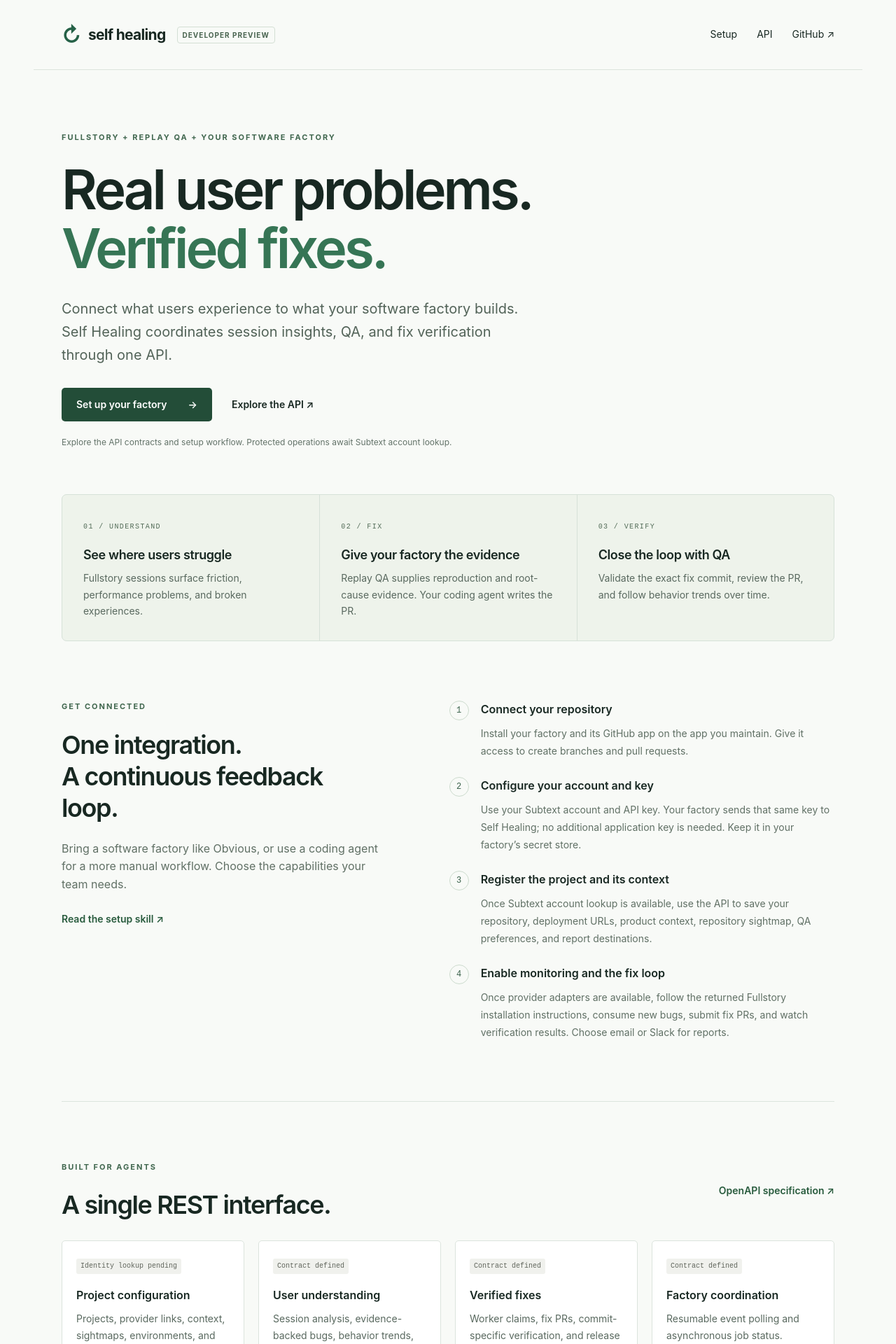
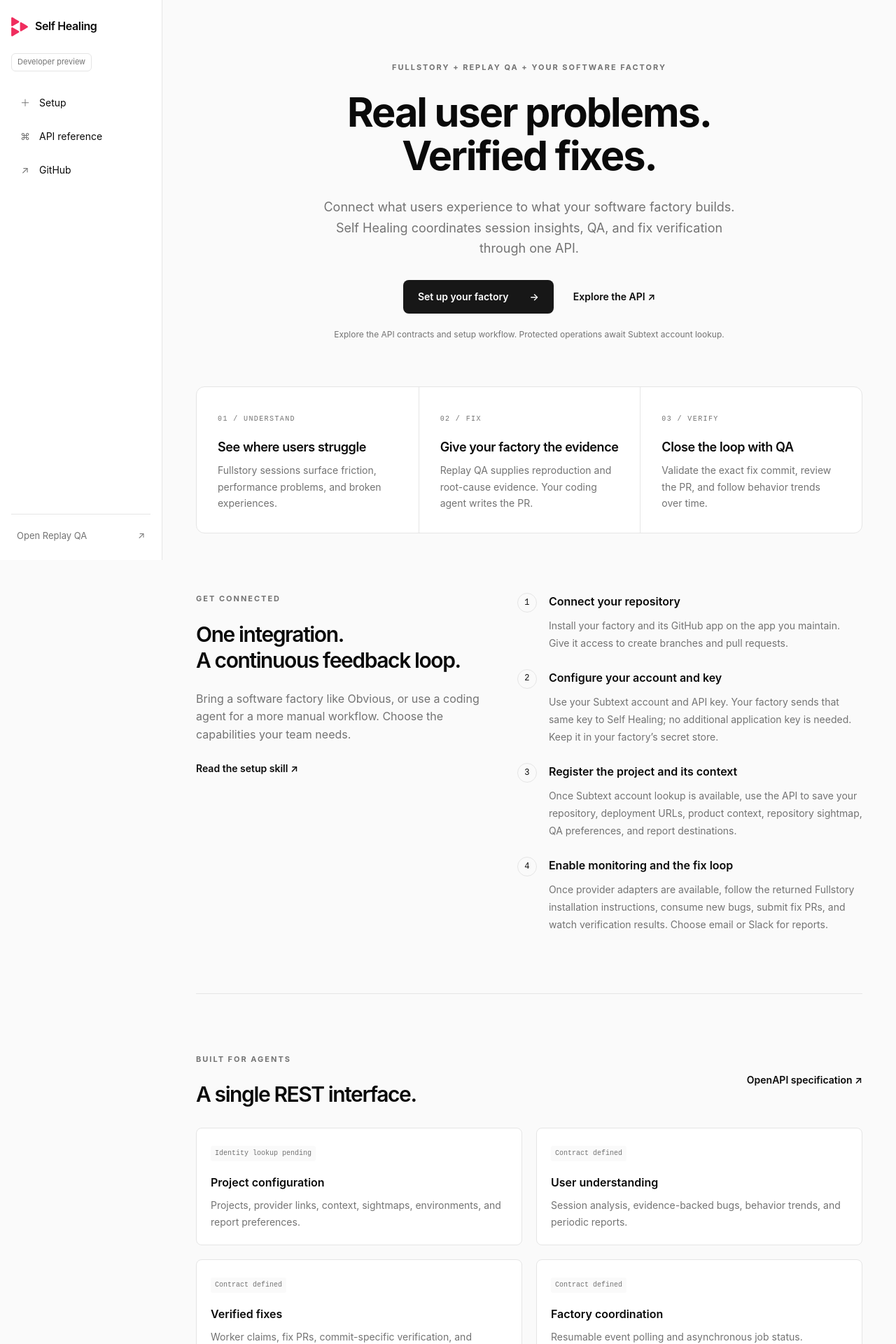
Before and after one commit to replayio/self-healing, a React (Vite) app: page /api/v1/account in a window 1280 px wide. Shown: the top 1920 px of the page at 70% size. Built offline with nearby package versions, Linux system fonts and the light colour scheme.

Commit message:
Align Self Healing appearance with Replay QA

```diff
--- a/index.html
+++ b/index.html
@@ -7,6 +7,7 @@
       name="description"
       content="Connect real user problems to verified fixes with Fullstory, Replay QA, and your software factory."
     />
+    <link rel="icon" type="image/svg+xml" href="/images/replay-logo.svg" />
     <title>Self Healing · From user problems to verified fixes</title>
   </head>
   <body>
--- a/src/main.tsx
+++ b/src/main.tsx
@@ -27,18 +27,31 @@
 function App() {
   return (
     <>
+      <a className="skip-link" href="#main-content">
+        Skip to content
+      </a>
       <header>
         <a className="brand" href="/" aria-label="Self Healing home">
-          <span className="brand-icon">↻</span> self healing
-          <span className="badge">Developer preview</span>
+          <img className="brand-icon" src="/images/replay-logo.svg" alt="" />
+          Self Healing
         </a>
+        <span className="badge">Developer preview</span>
         <nav aria-label="Main navigation">
-          <a href="#setup">Setup</a>
-          <a href="#api">API</a>
-          <a href="https://github.com/replayio/self-healing">GitHub ↗</a>
+          <a href="#setup">
+            <span aria-hidden="true">＋</span> Setup
+          </a>
+          <a href="#api">
+            <span aria-hidden="true">⌘</span> API reference
+          </a>
+          <a href="https://github.com/replayio/self-healing">
+            <span aria-hidden="true">↗</span> GitHub
+          </a>
         </nav>
+        <a className="qa-link" href="https://qa.replay.io">
+          Open Replay QA <span aria-hidden="true">↗</span>
+        </a>
       </header>
-      <main>
+      <main id="main-content" tabIndex={-1}>
         <section className="hero">
           <p className="eyebrow">
             FULLSTORY + REPLAY QA + YOUR SOFTWARE FACTORY
@@ -192,7 +205,8 @@
       </main>
       <footer>
         <a className="brand" href="/">
-          ↻ self healing
+          <img className="brand-icon" src="/images/replay-logo.svg" alt="" />
+          Self Healing
         </a>
         <p>Understand the experience. Improve the software.</p>
         <a href="https://github.com/replayio/self-healing">Source & setup ↗</a>
--- a/src/style.css
+++ b/src/style.css
@@ -1,4 +1,13 @@
 :root {
+  /* Shared with Replay QA's src/index.css light theme. */
+  --brand: #f02d5e;
+  --primary: #171717;
+  --text: #0a0a0a;
+  --muted: #737373;
+  --canvas: #fafafa;
+  --surface: #fff;
+  --border: #e5e5e5;
+  color-scheme: light;
   font-family:
     Inter,
     ui-sans-serif,
@@ -7,8 +16,8 @@
     BlinkMacSystemFont,
     "Segoe UI",
     sans-serif;
-  color: #182822;
-  background: #f8faf7;
+  color: var(--text);
+  background: var(--canvas);
   font-synthesis: none;
   font-weight: 400;
   line-height: 1.6;
@@ -20,6 +29,7 @@
 }
 body {
   margin: 0;
+  -webkit-font-smoothing: antialiased;
 }
 a {
   color: inherit;
@@ -30,82 +40,129 @@
   text-underline-offset: 5px;
 }
 a:focus-visible {
-  outline: 3px solid #28664c;
+  outline: 3px solid var(--primary);
   outline-offset: 6px;
   border-radius: 3px;
 }
-header,
 main,
 footer {
-  max-width: 1184px;
+  max-width: 1200px;
   margin: 0 auto;
-  padding-left: 40px;
-  padding-right: 40px;
+  padding-left: 48px;
+  padding-right: 48px;
+}
+#root {
+  padding-left: 232px;
 }
 header {
-  min-height: 100px;
+  position: fixed;
+  inset: 0 auto 0 0;
+  width: 232px;
+  padding: 24px 16px;
   display: flex;
-  align-items: center;
-  justify-content: space-between;
+  flex-direction: column;
   gap: 24px;
-  border-bottom: 1px solid #dce4dd;
+  background: var(--surface);
+  border-right: 1px solid var(--border);
 }
 .brand {
   display: flex;
   align-items: center;
   gap: 10px;
-  font-size: 21px;
-  font-weight: 700;
-  letter-spacing: -0.7px;
+  font-size: 16px;
+  font-weight: 600;
+  letter-spacing: -0.4px;
+  color: var(--text);
 }
 .brand-icon {
-  font-size: 30px;
-  color: #256147;
+  width: 24px;
+  height: 28px;
 }
 .badge {
-  font-size: 10px;
-  text-transform: uppercase;
-  letter-spacing: 1px;
-  border: 1px solid #d3dfd4;
-  padding: 3px 7px;
-  border-radius: 4px;
-  margin-left: 6px;
-  color: #48634f;
+  align-self: flex-start;
+  font-size: 11px;
+  border: 1px solid var(--border);
+  padding: 3px 8px;
+  border-radius: 6px;
+  color: var(--muted);
 }
 nav {
   display: flex;
-  gap: 28px;
+  flex-direction: column;
+  gap: 6px;
   font-size: 14px;
+}
+nav a {
+  display: flex;
+  align-items: center;
+  gap: 12px;
+  padding: 10px 12px;
+  border-radius: 8px;
+}
+nav a:hover {
+  background: var(--canvas);
+  text-decoration: none;
+}
+nav a span {
+  width: 16px;
+  text-align: center;
+  color: var(--muted);
+}
+.qa-link {
+  margin-top: auto;
+  border-top: 1px solid var(--border);
+  padding: 20px 8px 0;
+  display: flex;
+  justify-content: space-between;
+  font-size: 13px;
+  color: var(--muted);
 }
 .hero {
   padding: 88px 0 64px;
-  max-width: 890px;
+  max-width: 780px;
+  margin: 0 auto;
+  text-align: center;
+}
+.skip-link {
+  position: fixed;
+  top: 8px;
+  left: 8px;
+  transform: translateY(-160%);
+  z-index: 10;
+  padding: 8px 16px;
+  background: var(--primary);
+  color: white;
+  border-radius: 8px;
+}
+.skip-link:focus {
+  transform: translateY(0);
 }
 .eyebrow {
   font-size: 11px;
   font-weight: 700;
   letter-spacing: 2px;
-  color: #41674f;
+  color: var(--muted);
   margin: 0 0 23px;
 }
 h1 {
-  font-size: clamp(44px, 6.5vw, 78px);
+  font-size: clamp(36px, 4.5vw, 60px);
   line-height: 1.08;
-  letter-spacing: -4px;
+  letter-spacing: -2px;
   margin: 0 0 28px;
-  font-weight: 600;
+  font-weight: 700;
 }
 h1 span {
-  color: #367555;
+  color: var(--text);
 }
 .intro {
-  font-size: 20px;
-  max-width: 675px;
+  font-size: 18px;
+  max-width: 620px;
   line-height: 1.65;
-  color: #526358;
-  margin: 0 0 30px;
+  color: var(--muted);
+  margin: 0 auto 30px;
 }
 .actions {
+  justify-content: center;
   display: flex;
   align-items: center;
   gap: 28px;
@@ -114,15 +171,15 @@
   display: inline-flex;
   gap: 30px;
   align-items: center;
-  background: #234d38;
+  background: var(--primary);
   color: #fff;
   padding: 13px 21px;
-  border-radius: 5px;
+  border-radius: 8px;
   font-size: 14px;
   font-weight: 600;
 }
 .button:hover {
-  background: #173b29;
+  background: #0a0a0a;
   text-decoration: none;
 }
 .secondary {
@@ -131,29 +188,29 @@
 }
 .preview-note {
   font-size: 12px;
-  color: #637369;
-  margin: 20px 0 0;
+  color: var(--muted);
+  margin: 20px auto 0;
   max-width: 630px;
 }
 .flow {
   display: grid;
   grid-template-columns: repeat(3, 1fr);
-  border: 1px solid #d6e1d8;
-  border-radius: 7px;
-  background: #eef3eb;
+  border: 1px solid var(--border);
+  border-radius: 12px;
+  background: var(--surface);
   overflow: hidden;
 }
 .flow article {
   padding: 30px;
 }
 .flow article + article {
-  border-left: 1px solid #d6e1d8;
+  border-left: 1px solid var(--border);
 }
 .step {
   font-family: ui-monospace, monospace;
   font-size: 10px;
   letter-spacing: 1.4px;
-  color: #536c58;
+  color: var(--muted);
 }
 .flow h2 {
   font-size: 18px;
@@ -163,35 +220,35 @@
 .flow p,
 .api-grid p {
   font-size: 14px;
-  color: #59695f;
+  color: var(--muted);
   margin: 0;
   line-height: 1.7;
 }
 .section {
   padding: 85px 0;
-  border-bottom: 1px solid #dce4dd;
+  border-bottom: 1px solid var(--border);
   scroll-margin-top: 24px;
 }
 .setup {
   display: grid;
   grid-template-columns: 1fr 1.2fr;
-  gap: 95px;
+  gap: 48px;
 }
 h2 {
-  font-size: 36px;
+  font-size: 30px;
   letter-spacing: -1.4px;
   line-height: 1.25;
   margin: 0 0 23px;
   font-weight: 600;
 }
 .section-copy {
-  color: #607065;
+  color: var(--muted);
   font-size: 16px;
   margin: 0 0 23px;
 }
 .text-link {
   font-size: 14px;
-  color: #285b3d;
+  color: var(--text);
   font-weight: 600;
 }
 .setup-list {
@@ -217,11 +274,11 @@
   height: 26px;
   display: grid;
   place-items: center;
-  border: 1px solid #ccdbcd;
+  border: 1px solid var(--border);
   border-radius: 50%;
   font-family: ui-monospace, monospace;
   font-size: 12px;
-  color: #386049;
+  color: var(--text);
 }
 h3 {
   font-size: 16px;
@@ -230,7 +287,7 @@
 }
 .setup-list p {
   font-size: 14px;
-  color: #607065;
+  color: var(--muted);
   margin: 0;
   line-height: 1.8;
 }
@@ -246,35 +303,31 @@
 }
 .api-grid {
   display: grid;
-  grid-template-columns: repeat(4, 1fr);
+  grid-template-columns: repeat(2, minmax(0, 1fr));
   gap: 20px;
   margin-bottom: 40px;
 }
 .api-grid article {
   padding: 20px;
-  border: 1px solid #dce4dd;
-  border-radius: 5px;
+  border: 1px solid var(--border);
+  border-radius: 8px;
   background: #fff;
 }
 .status {
   display: inline-block;
   font-family: ui-monospace, monospace;
   font-size: 10px;
-  background: #f0f1ed;
-  color: #60655c;
+  background: var(--canvas);
+  color: var(--muted);
   border-radius: 3px;
   padding: 3px 6px;
   margin-bottom: 18px;
 }
-.available {
-  background: #e7f3e9;
-  color: #2e6143;
-}
 .code-panel {
   display: grid;
-  grid-template-columns: 0.8fr 1.2fr;
-  border: 1px solid #d6e1d8;
-  border-radius: 6px;
+  grid-template-columns: minmax(0, 0.8fr) minmax(0, 1.2fr);
+  border: 1px solid var(--border);
+  border-radius: 12px;
   overflow: hidden;
   background: #fff;
 }
@@ -283,16 +336,16 @@
 }
 .code-panel p {
   font-size: 14px;
-  color: #607065;
+  color: var(--muted);
 }
 .code-panel a {
   font-size: 13px;
-  color: #285b3d;
+  color: var(--text);
 }
 .code-panel pre {
   margin: 0;
-  background: #1c3025;
-  color: #dfebdc;
+  background: #1f2937;
+  color: #f1f5f9;
   padding: 28px;
   font-size: 12px;
   line-height: 1.85;
@@ -300,7 +353,7 @@
 }
 .contract-note {
   font-size: 12px;
-  color: #607065;
+  color: var(--muted);
   margin: 20px 0 0;
   max-width: 890px;
 }
@@ -312,7 +365,7 @@
   padding-top: 28px;
   padding-bottom: 28px;
   font-size: 12px;
-  color: #607065;
+  color: var(--muted);
 }
 footer .brand {
   font-size: 17px;
@@ -320,7 +373,46 @@
 footer p {
   margin: 0;
 }
-@media (max-width: 900px) {
+@media (max-width: 1100px) {
+  .setup {
+    grid-template-columns: 1fr;
+    gap: 32px;
+  }
+  .flow {
+    grid-template-columns: 1fr;
+  }
+  .flow article + article {
+    border-left: 0;
+    border-top: 1px solid var(--border);
+  }
+  .code-panel {
+    grid-template-columns: 1fr;
+  }
+}
+@media (max-width: 760px) {
+  #root {
+    padding-left: 0;
+  }
+  header {
+    position: static;
+    width: auto;
+    padding: 20px 22px;
+    border-right: 0;
+    border-bottom: 1px solid var(--border);
+    gap: 16px;
+  }
+  nav {
+    flex-direction: row;
+    flex-wrap: wrap;
+    gap: 4px;
+  }
+  nav a {
+    padding: 6px 10px;
+  }
+  .qa-link {
+    display: none;
+  }
+
   .badge {
     display: none;
   }
@@ -377,7 +469,7 @@
   }
   .flow article + article {
     border-left: 0;
-    border-top: 1px solid #d6e1d8;
+    border-top: 1px solid var(--border);
   }
   .flow h2 {
     margin-top: 10px;
```
Also changed, not shown: public/images/replay-logo.svg (added).
